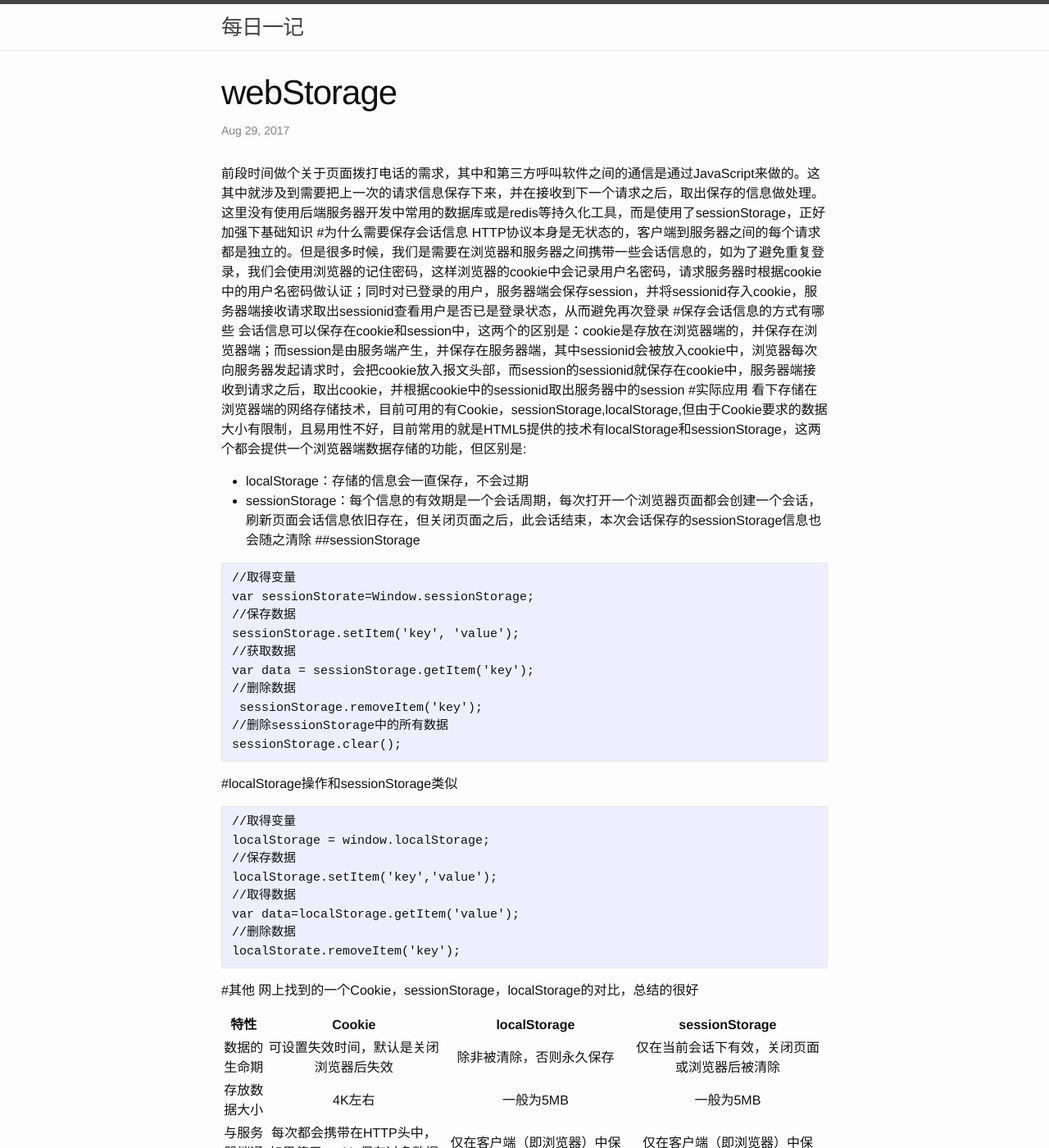
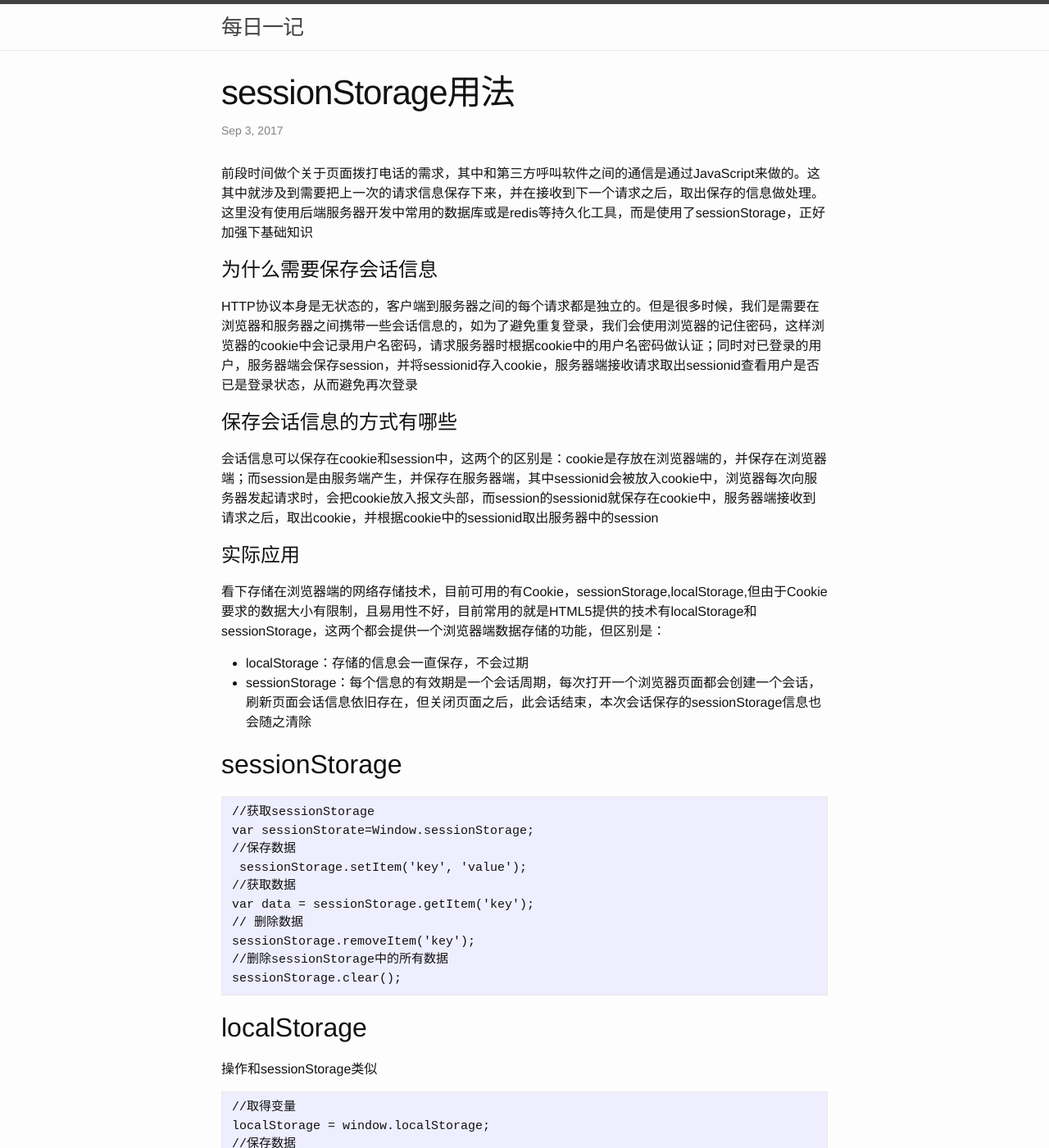
Before and after one commit to honchy/swa19.github.io, a Jekyll site: the page built from _posts/2017-08-29-sessionStorage.md, in a window 1280 px wide and 1400 px high. Shown: the whole window at 82% size. Built offline with Jekyll 4.4.1, drawn with Linux system fonts in a browser that asks for light colours; Markdown is read by kramdown in place of the engine named in the settings; some of the changed text lies outside the part shown.

Commit message:
reformate

````diff
--- a/_config.yml
+++ b/_config.yml
@@ -1,4 +1,4 @@
-# Welcome to Jekyll!
+# Welcome to Jekyll!Redcarpet
 #
 # This config file is meant for settings that affect your whole blog, values
 # which you are expected to set up once and rarely need to edit after that.
@@ -14,6 +14,7 @@ url: "https://swa19.github.io/" # the base hostname & protocol for your site
 github_username:  swa19
 
 # markdown
-markdown: kramdown
+markdown: Redcarpet
+
 
 include: ['/_pic']
--- a/_posts/2017-08-29-sessionStorage.md
+++ b/_posts/2017-08-29-sessionStorage.md
@@ -1,34 +1,46 @@
 ---
 layout: post
-title:  "webStorage"
-date:   2017-08-29 16:17:17 +0800
+title: "sessionStorage用法"
+date: 2017-09-03 22:49:03 +0800
 tags: web
 ---
 
+
 前段时间做个关于页面拨打电话的需求，其中和第三方呼叫软件之间的通信是通过JavaScript来做的。这其中就涉及到需要把上一次的请求信息保存下来，并在接收到下一个请求之后，取出保存的信息做处理。这里没有使用后端服务器开发中常用的数据库或是redis等持久化工具，而是使用了sessionStorage，正好加强下基础知识
+
 #为什么需要保存会话信息
+
 HTTP协议本身是无状态的，客户端到服务器之间的每个请求都是独立的。但是很多时候，我们是需要在浏览器和服务器之间携带一些会话信息的，如为了避免重复登录，我们会使用浏览器的记住密码，这样浏览器的cookie中会记录用户名密码，请求服务器时根据cookie中的用户名密码做认证；同时对已登录的用户，服务器端会保存session，并将sessionid存入cookie，服务器端接收请求取出sessionid查看用户是否已是登录状态，从而避免再次登录
+
 #保存会话信息的方式有哪些
+
 会话信息可以保存在cookie和session中，这两个的区别是：cookie是存放在浏览器端的，并保存在浏览器端；而session是由服务端产生，并保存在服务器端，其中sessionid会被放入cookie中，浏览器每次向服务器发起请求时，会把cookie放入报文头部，而session的sessionid就保存在cookie中，服务器端接收到请求之后，取出cookie，并根据cookie中的sessionid取出服务器中的session
+
 #实际应用
-看下存储在浏览器端的网络存储技术，目前可用的有Cookie，sessionStorage,localStorage,但由于Cookie要求的数据大小有限制，且易用性不好，目前常用的就是HTML5提供的技术有localStorage和sessionStorage，这两个都会提供一个浏览器端数据存储的功能，但区别是:
+
+看下存储在浏览器端的网络存储技术，目前可用的有Cookie，sessionStorage,localStorage,但由于Cookie要求的数据大小有限制，且易用性不好，目前常用的就是HTML5提供的技术有localStorage和sessionStorage，这两个都会提供一个浏览器端数据存储的功能，但区别是：
+
 * localStorage：存储的信息会一直保存，不会过期
 * sessionStorage：每个信息的有效期是一个会话周期，每次打开一个浏览器页面都会创建一个会话，刷新页面会话信息依旧存在，但关闭页面之后，此会话结束，本次会话保存的sessionStorage信息也会随之清除
+
 ##sessionStorage
 
 ```
-//取得变量
+//获取sessionStorage
 var sessionStorate=Window.sessionStorage;
 //保存数据
-sessionStorage.setItem('key', 'value');
+ sessionStorage.setItem('key', 'value');
 //获取数据
 var data = sessionStorage.getItem('key');
-//删除数据
- sessionStorage.removeItem('key');
+// 删除数据
+sessionStorage.removeItem('key');
 //删除sessionStorage中的所有数据
 sessionStorage.clear();
 ```
-#localStorage操作和sessionStorage类似
+
+##localStorage
+
+操作和sessionStorage类似
 
 ```
 //取得变量
@@ -40,22 +52,30 @@ var data=localStorage.getItem('value');
 //删除数据
 localStorate.removeItem('key');
 ```
+
 #其他
+
 网上找到的一个Cookie，sessionStorage，localStorage的对比，总结的很好
 
 |特性|Cookie|localStorage|sessionStorage|
-|:-:|:-:|:-:|:-:|
+|-|-|-|-|
 |数据的生命期|可设置失效时间，默认是关闭浏览器后失效|除非被清除，否则永久保存|仅在当前会话下有效，关闭页面或浏览器后被清除|
 |存放数据大小|4K左右|一般为5MB| 一般为5MB|
 |与服务器端通信|每次都会携带在HTTP头中，如果使用cookie保存过多数据会带来性能问题|仅在客户端（即浏览器）中保存，不参与和服务器的通信| 仅在客户端（即浏览器）中保存，不参与和服务器的通信|
 |易用性|需要程序员自己封装，源生的Cookie接口不友好|源生接口可以接受，亦可再次封装来对Object和Array有更好的支持| 源生接口可以接受，亦可再次封装来对Object和Array有更好的支持
 
 #参考：
+
 [详说 Cookie, LocalStorage 与 SessionStorage](http://jerryzou.com/posts/cookie-and-web-storage/)
+
 [Web Storage API](https://developer.mozilla.org/en-US/docs/Web/API/Web_Storage_API/Using_the_Web_Storage_API)
-[Window.localStorage](﻿https://developer.mozilla.org/en-US/docs/Web/API/Window/localStorage)
+
+[Window.localStorage](https://developer.mozilla.org/en-US/docs/Web/API/Window/localStorage)
+
 [Window.sessionStorage](https://developer.mozilla.org/en-US/docs/Web/API/Window/sessionStorage)
 
 
 
->同样是码字，为什么码代码很轻松，码起文档来却简直要要了我的命？？？
+
+>* 同样是码字，为什么码代码很轻松，码起文档来却简直要要了我的命？？？
+>* 才发现不同的markdown引擎居然支持的格式各有差别，本地wiz笔记编辑好的文档，发上去之后才发现格式全乱了,各种引擎试了一遍，没有一个全部支持我用的特性的，现在选了Redcarpet，默认不支持表格，等有时间再研究下它的插件吧
````
Also changed, not shown: _posts/2017-08-28-jekyll.md (+1 -1 lines).
